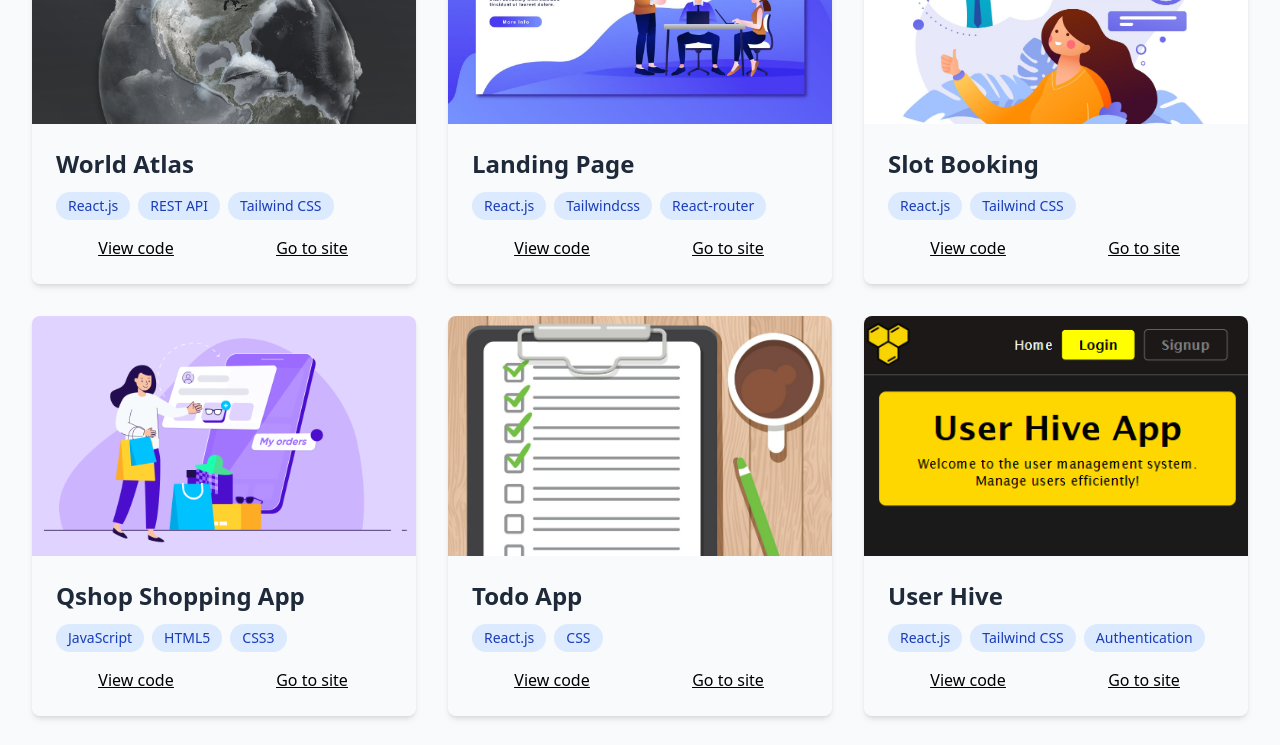
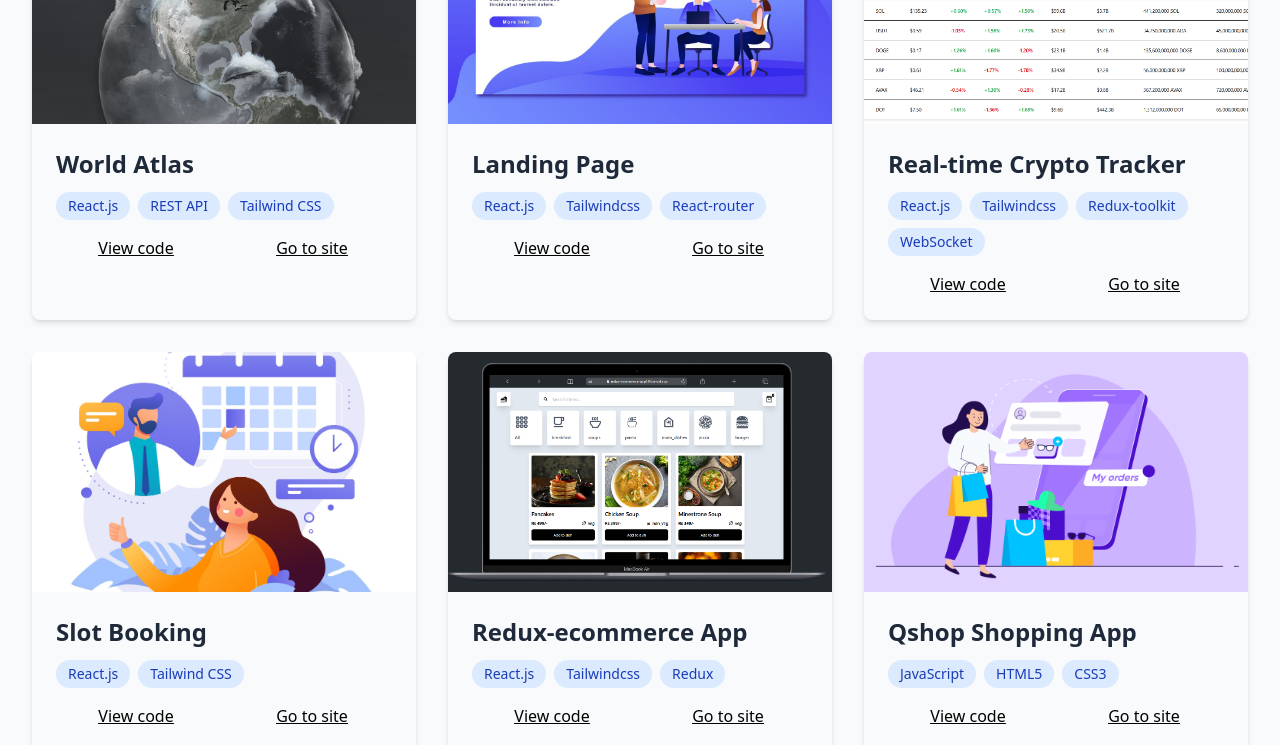
Before and after one commit to kutubofficial/My-Portfolio, a React (Vite) app: page /projects in a window 1280 px wide. Shown: the part 320-1065 px from the top of the page. Built offline with nearby package versions, Linux system fonts and the light colour scheme.

Commit message:
added new projects

```diff
--- a/src/components/data/projectData.js
+++ b/src/components/data/projectData.js
@@ -17,6 +17,14 @@ const projects = [
   },
   {
     id: 3,
+    name: "Real-time Crypto Tracker",
+    image: "/images/crypto.png",
+    topics: ["React.js", "Tailwindcss", "Redux-toolkit", "WebSocket"],
+    projectCode: "https://github.com/kutubofficial/Real-time-crypto-tracker",
+    live: "https://real-time-crypto599.netlify.app/",
+  },
+  {
+    id: 4,
     name: "Slot Booking",
     image: "/images/slot.jpg",
     topics: ["React.js", "Tailwind CSS"],
@@ -24,7 +32,15 @@ const projects = [
     live: "https://slot-booking599.netlify.app/",
   },
   {
-    id: 4,
+    id: 5,
+    name: "Redux-ecommerce App",
+    image: "/images/reduxApp.png",
+    topics: ["React.js", "Tailwindcss", "Redux"],
+    projectCode: "https://github.com/kutubofficial/redux-ecommerce-app",
+    live: "https://redux-ecommerce-app599.vercel.app/",
+  },
+  {
+    id: 6,
     name: "Qshop Shopping App",
     image: "/images/shopping.png",
     topics: ["JavaScript", "HTML5", "CSS3"],
@@ -32,7 +48,7 @@ const projects = [
     live: "https://qshop599.netlify.app/",
   },
   {
-    id: 5,
+    id: 7,
     name: "Todo App",
     image: "/images/todo.PNG",
     topics: ["React.js", "CSS"],
@@ -40,7 +56,7 @@ const projects = [
     live: "https://todo-app599.netlify.app/",
   },
   {
-    id: 6,
+    id: 8,
     name: "User Hive",
     image: "/images/hive.png",
     topics: ["React.js", "Tailwind CSS", "Authentication"],
@@ -49,7 +65,7 @@ const projects = [
   },
 
   {
-    id: 7,
+    id: 9,
     name: "Login/Signup Authentication",
     image: "/images/login.png",
     topics: ["React.js", "Node.js", "MongoDB-Atlas", "Express.js", "CSS"],
@@ -57,7 +73,7 @@ const projects = [
     live: "https://login-auth599.netlify.app/",
   },
   {
-    id: 8,
+    id: 10,
     name: "Restaurant Management System",
     image: "/images/restaurant2.png",
     topics: ["React.js", "TailwindCSS", "Real-time", "React-icons"],
@@ -66,7 +82,7 @@ const projects = [
     live: "https://restaurant-app599.netlify.app/",
   },
   {
-    id: 9,
+    id: 11,
     name: "PopX App",
     image: "/images/popx.webp",
     topics: ["React.js", "Tailwindcss", "React-router"],
```
Also changed, not shown: public/images/crypto.png (added), public/images/reduxApp.png (added).
